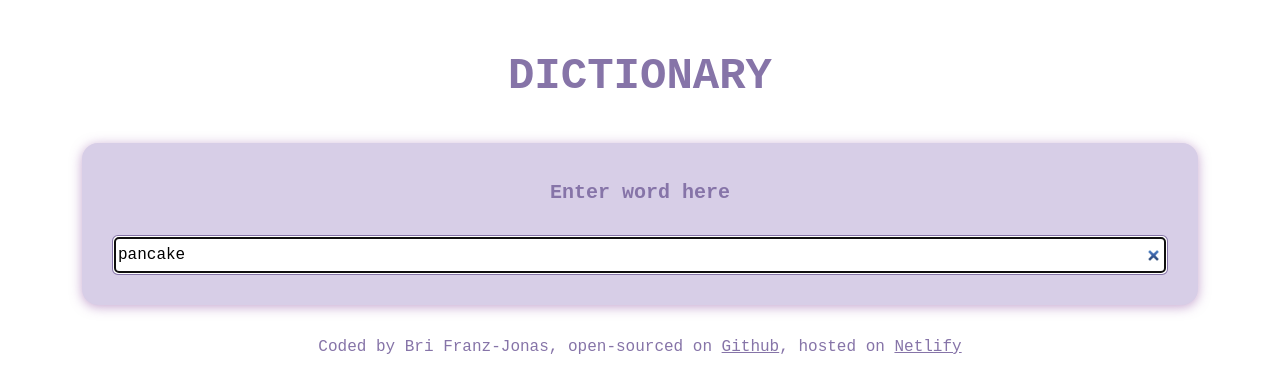
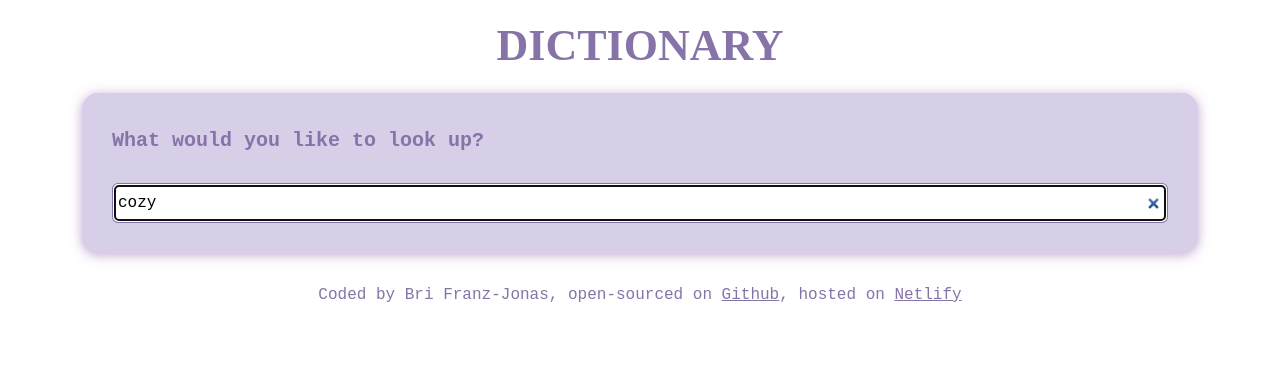
Before and after one commit to briology101/react-dictionary, a React (Create React App) app: page / in a window 1280 px wide. Shown: the top 392 px of the page. Built offline with nearby package versions, Linux system fonts and the light colour scheme; no server answers.

Commit message:
JS styling and CSS tweaks

```diff
--- a/src/App.css
+++ b/src/App.css
@@ -10,13 +10,6 @@
   color: rgb(134, 116, 168);
 }
 
-.App-logo {
-  max-width: 150px;
-  margin: 0 auto;
-  display: inline;
-  margin-top: -100px;
-}
-
 .App-footer {
   text-align: center;
   margin: 30px 0;
@@ -26,6 +19,7 @@
   text-align: center;
   font-weight: bold;
   font-size: 44px;
-  margin-top: -10px;
-  margin-bottom: 40px;
+  margin-top: -40px;
+  margin-bottom: 20px;
+  font-family: lucida calligraphy;
 }
--- a/src/App.js
+++ b/src/App.js
@@ -6,11 +6,11 @@ export default function App() {
     <div className="App">
       <div className="container">
         <header className="App-header">
-          <h1> DICTIONARY</h1>
+          <h1>DICTIONARY</h1>
         </header>
 
         <main>
-          <Dictionary defaultKeyword="pancake" />
+          <Dictionary defaultKeyword="cozy" />
         </main>
         <footer className="App-footer">
           Coded by Bri Franz-Jonas, open-sourced on {""}
--- a/src/Dictionary.css
+++ b/src/Dictionary.css
@@ -5,7 +5,8 @@
     box-shadow: 0px 2px 12px rgba(142, 78, 161, 0.5);
     margin: 20px 0;
     font-family:'Courier New', Courier, monospace;
-  }
+     }
+
   .Dictionary input {
     width: 100%;
     padding: 6px 4px;
@@ -17,6 +18,7 @@
     font-size: 20px;
     font-weight: bold;
     margin-bottom: 30px;
-    margin-top: 8px;
+    margin-top: 6px;
     font-family:'Courier New', Courier, monospace;
+    text-align: left;
   }
--- a/src/Dictionary.js
+++ b/src/Dictionary.js
@@ -48,7 +48,7 @@ export default function Dictionary(props) {
     return (
       <div className="Dictionary">
         <section>
-          <h1> Enter word here</h1>
+          <h1>What would you like to look up?</h1>
           <form onSubmit={handleSubmit}>
             <input
               type="search"
--- a/src/Phonetic.css
+++ b/src/Phonetic.css
@@ -6,9 +6,9 @@
      border: 1px solid #ddd;
      text-decoration: none;
      padding: 10px 20px;
-     border-radius: 20px;
+     border-radius: 10px;
      margin-right: 10px;
-     font-size: 20px;
+     font-size: 17px;
      font-weight: bold;
      transition: all 500mx ease-in-out;
    }
--- a/src/Photos.css
+++ b/src/Photos.css
@@ -1,4 +1,4 @@
 .Photos img {
-    border-radius: 4px;
+    border-radius: 15px;
     margin-bottom: 20px;
 }
--- a/src/Results.css
+++ b/src/Results.css
@@ -1,5 +1,5 @@
 .Results h2 {
-    font-size: 36px;
+    font-size: 28px;
     font-weight: bold;
     line-height: 1.5;
 }
--- a/src/Synonyms.css
+++ b/src/Synonyms.css
@@ -6,6 +6,6 @@
   .Synonyms li {
     display: inline-block;
     padding-right: 10px;
-    font-size: 13px;
+    font-size: 15px;
     line-height: 1;
   }
```
